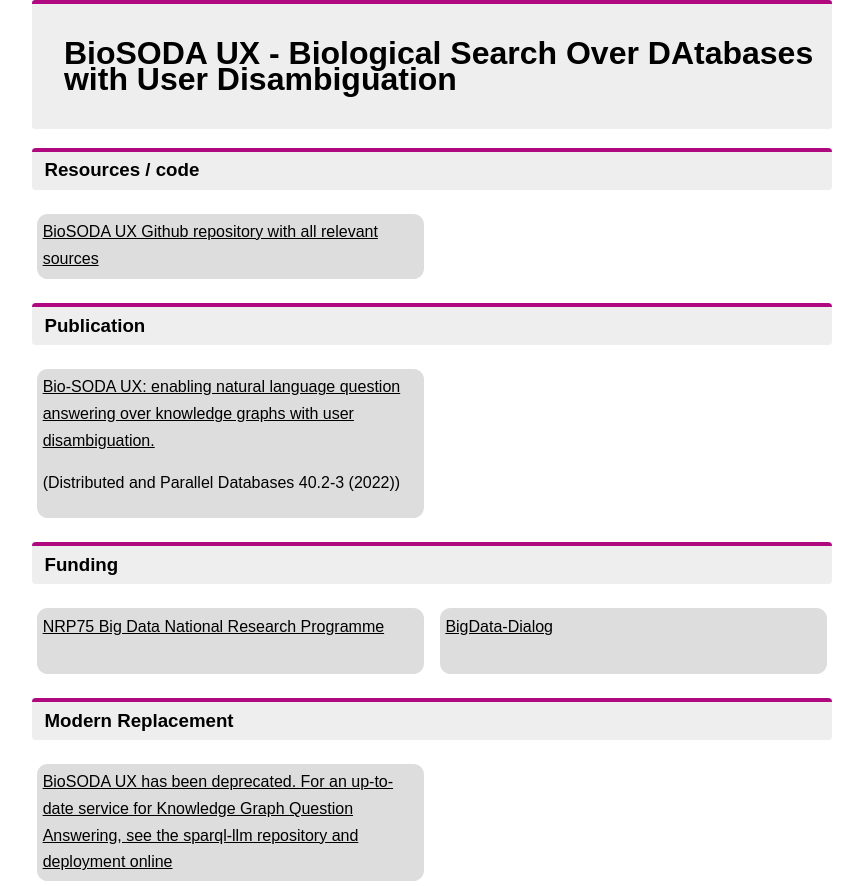
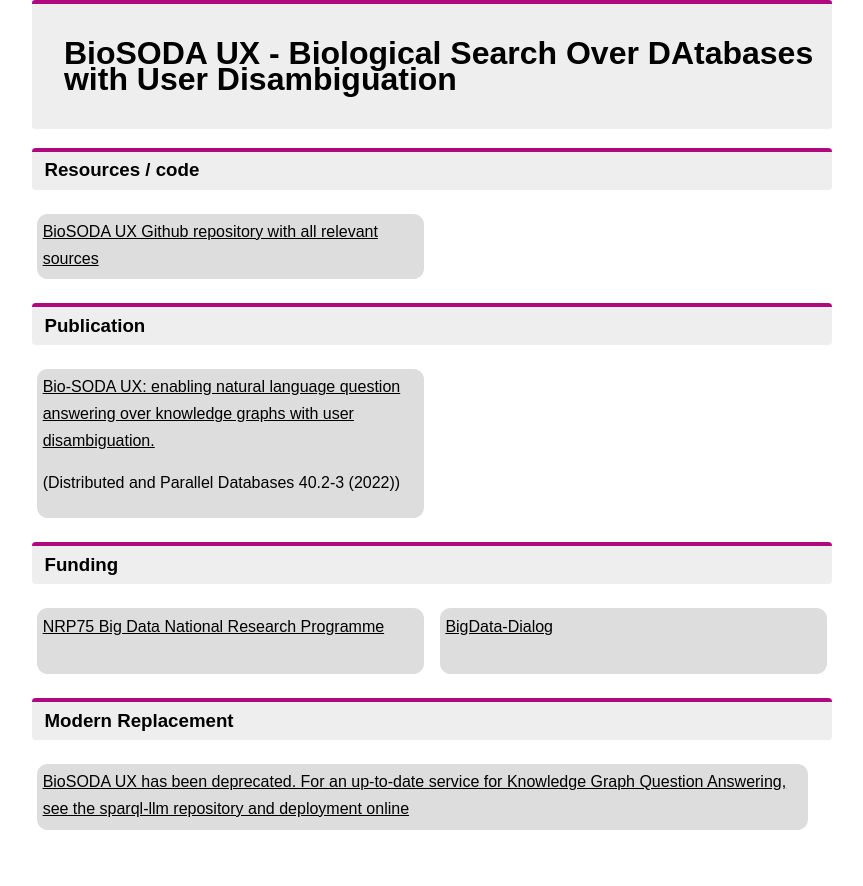
Before and after one commit to biosoda/biosodaUX, a website: page docs/index.html in a window 1280 px wide. Shown: the whole page, without its empty margins (208-1071 px from the left). After the commit the page ends 835 px from the top, so only its background shows below. Drawn offline with Linux system fonts and the light colour scheme.

Commit message:
Update index.html

```diff
--- a/docs/index.html
+++ b/docs/index.html
@@ -40,6 +40,15 @@
 		background-color: #ddd;
 		min-height: 55px;
 		width: 47%;
+		margin: 0.333em;
+		padding: 0.333em;
+		border-radius: 0.666em;
+	}
+
+	.large_item {
+		background-color: #ddd;
+		min-height: 55px;
+		width: 95%;
 		margin: 0.333em;
 		padding: 0.333em;
 		border-radius: 0.666em;
@@ -88,7 +97,7 @@
 
 <h3>Modern Replacement</h3>
 	<div class="container">
-		<div class="item"><a href="https://github.com/sib-swiss/sparql-llm" target="_blank">BioSODA UX has been deprecated. For an up-to-date service for Knowledge Graph Question Answering, see the sparql-llm repository and deployment online<br></a></div>
+		<div class="large_item"><a href="https://github.com/sib-swiss/sparql-llm" target="_blank">BioSODA UX has been deprecated. For an up-to-date service for Knowledge Graph Question Answering, see the sparql-llm repository and deployment online<br></a></div>
 	</div>
 </body>
 </html>
```
